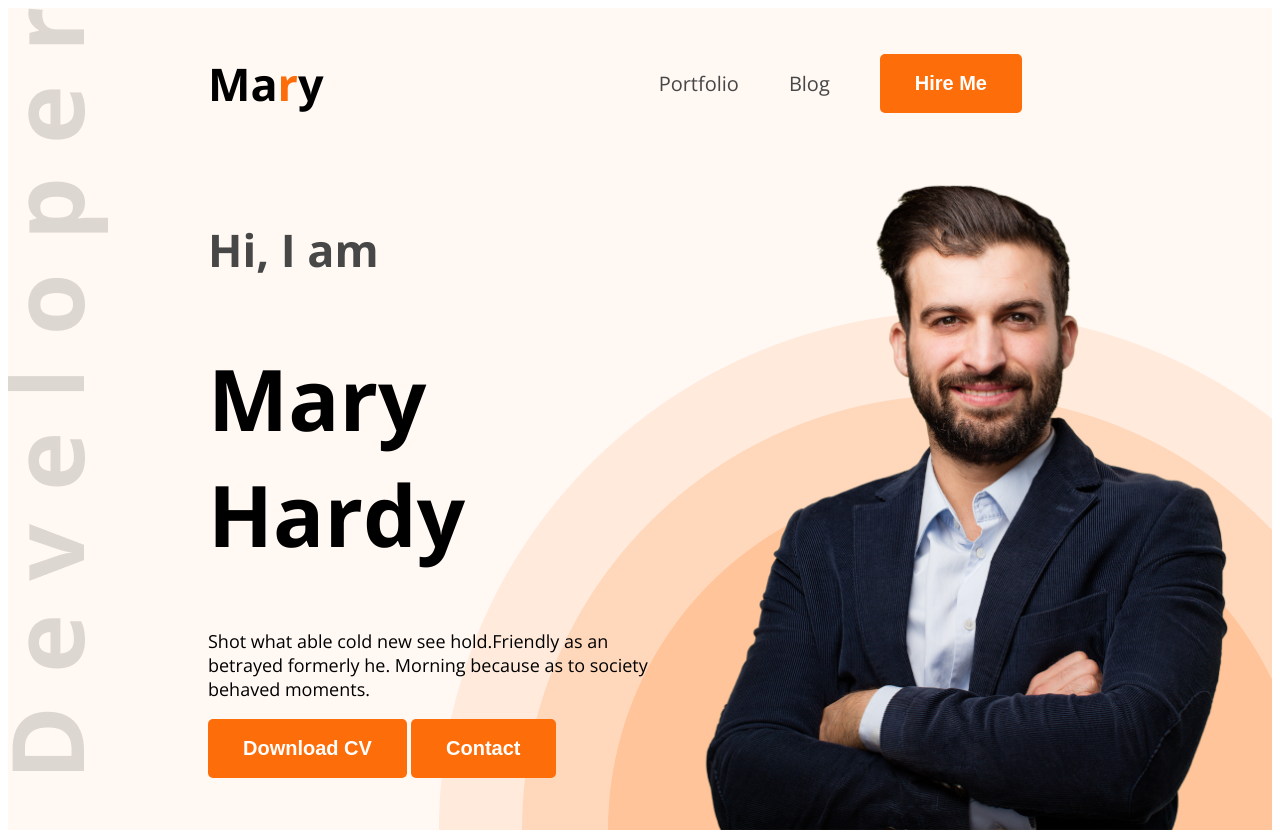
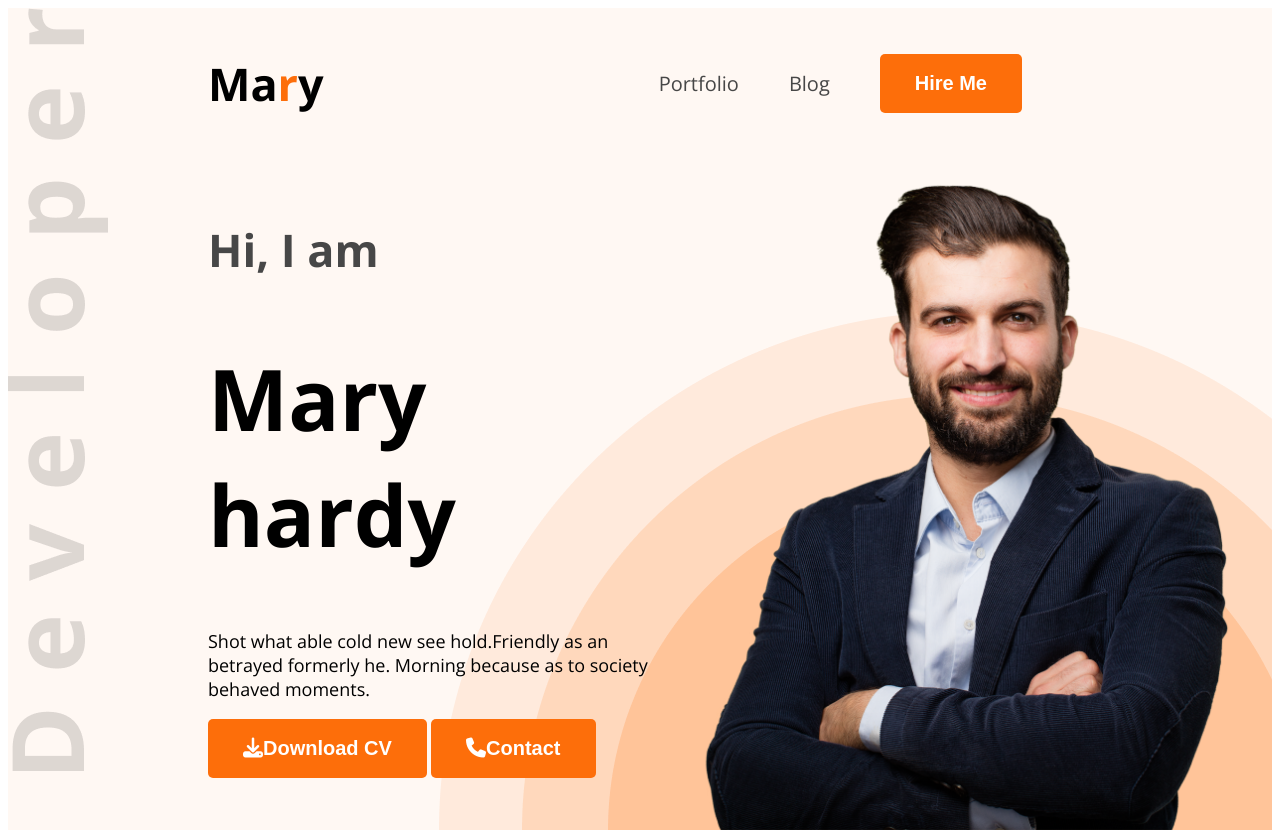
Before and after one commit to mim933/web-dev-portfolio, a plain HTML site: page index.html in a window 1280 px wide. Shown: the top 832 px of the page. Drawn offline with nearby package versions, Linux system fonts and the light colour scheme.

Commit message:
added icon

```diff
--- a/index.html
+++ b/index.html
@@ -12,6 +12,7 @@
         href="https://fonts.googleapis.com/css2?family=Open+Sans:ital,wght@0,300..800;1,300..800&family=Work+Sans:ital,wght@0,100..900;1,100..900&display=swap"
         rel="stylesheet">
     <link rel="stylesheet" href="styles/portfolio.css">
+    <script src="https://kit.fontawesome.com/9ca0519f97.js" crossorigin="anonymous"></script>
 </head>
 
 <body class="open-sans-normal ">
@@ -27,10 +28,10 @@
         <div class="banner">
             <div class="banner-content">
                <h4 class="banner-greetings dark-2">Hi, I am </h4>
-               <h1 class="banner-title">Mary Hardy</h1>
+               <h1 class="banner-title">Ma<span>r</span>y hardy</h1>
                <p class="banner-description">Shot what able cold new see hold.Friendly as an betrayed formerly he. Morning because as to society behaved moments.</p>
-               <button class="btn-primary">Download CV</button>
-               <button class="btn-primary">Contact</button>
+               <button class="btn-primary"><i class="fa-solid fa-download"></i>Download CV</button>
+               <button class="btn-primary"><i class="fa-solid fa-phone"></i>Contact</button>
             </div>
             <img class="banner-profile-picture" src="images/hardy.png" alt="">
         </div>
@@ -147,7 +148,7 @@
         </div>
      </div>
      <div class="text-center resume-download-cv">
-        <button class="btn-primary">Download CV</button>
+        <button class="btn-primary"><i class="fa-solid fa-download"></i>Download CV</button>
      </div>
 
      </section>
```
